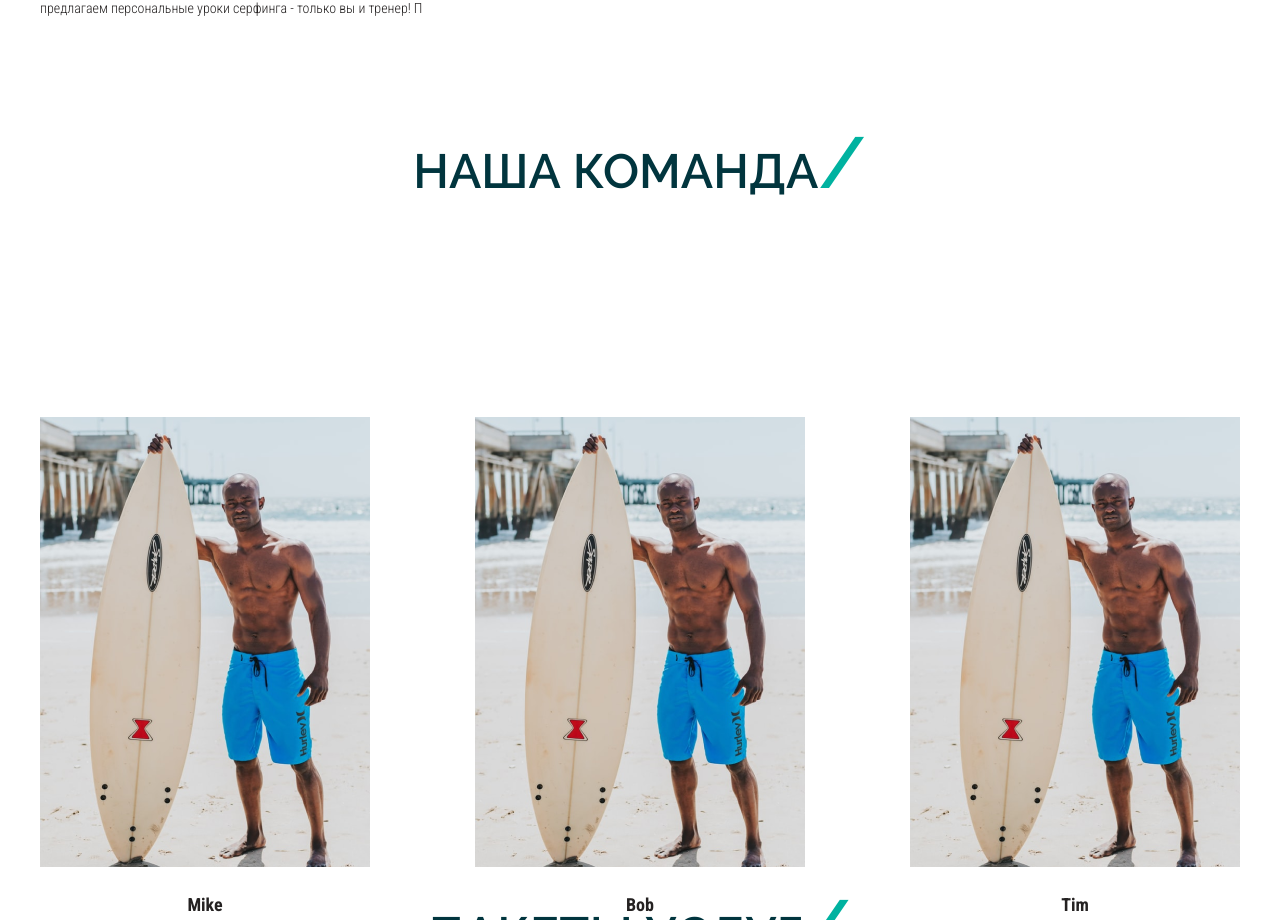
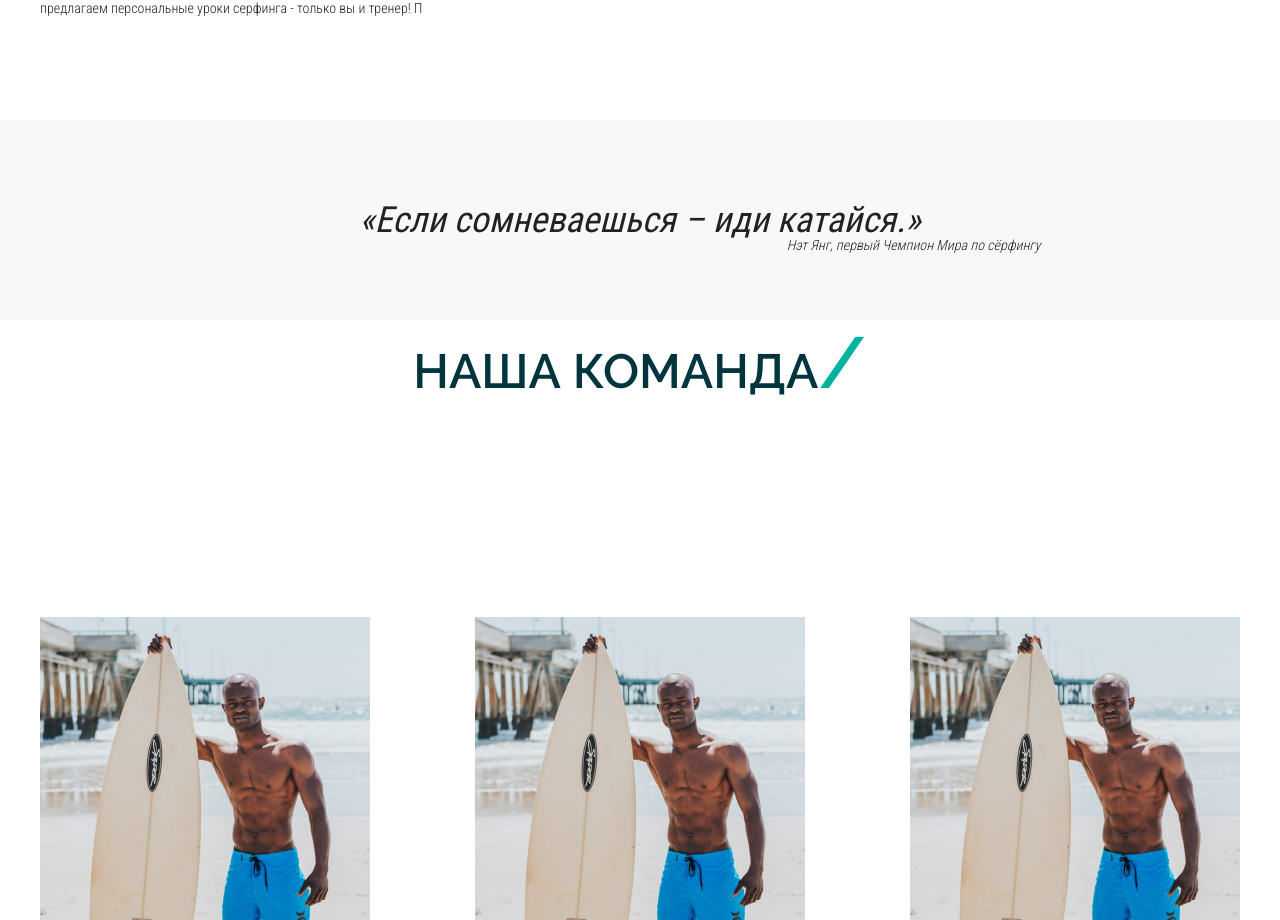
Before and after one commit to unnamed-ii/wawe, a React (Create React App) app: page / in a window 1280 px wide. Shown: the part 3080-4000 px from the top of the page. Built offline with nearby package versions, Linux system fonts and the light colour scheme.

Commit message:
created quote component

```diff
--- a/src/App.js
+++ b/src/App.js
@@ -9,6 +9,7 @@ import Advantage from "./blocks/Advantages/advantages";
 import Map from "./blocks/Map/map";
 import Contacts from "./blocks/Contacts/contacts";
 import WhyUs from "./blocks/WhyUs/whyus";
+import Quote from "./blocks/Quote/quote";
 
 function App() {
     return (
@@ -18,6 +19,7 @@ function App() {
             <About />
             <Advantage />
             <WhyUs />
+            <Quote />
             <Team />
             <Services />
             <Map />
--- /dev/null
+++ b/src/blocks/Quote/quote.jsx
@@ -0,0 +1,15 @@
+import React from 'react';
+import './quote.scss';
+
+const Quote = () => {
+    return (
+        <section className="quote">
+            <div className="quote__title">
+                «Если сомневаешься – иди катайся.»
+                <span>Нэт Янг, первый Чемпион Мира по сёрфингу</span>
+            </div>
+        </section>
+    );
+};
+
+export default Quote;
--- /dev/null
+++ b/src/blocks/Quote/quote.scss
@@ -0,0 +1,25 @@
+.quote {
+  background-color: #F8F8F8;
+  display: flex;
+  justify-content: center;
+  padding: 80px 0;
+
+  &__title {
+    color: #242121;
+    font-size: 36px;
+    font-family: Roboto Condensed,sans-serif;
+    font-style: italic;
+    line-height: 40px;
+    position: relative;
+
+    span {
+      position: absolute;
+      bottom: -14px;
+      right: -120px;
+      color: #242121;
+      font-size: 14px;
+      font-weight: 300;
+      line-height: 18px;
+    }
+  }
+}
```
